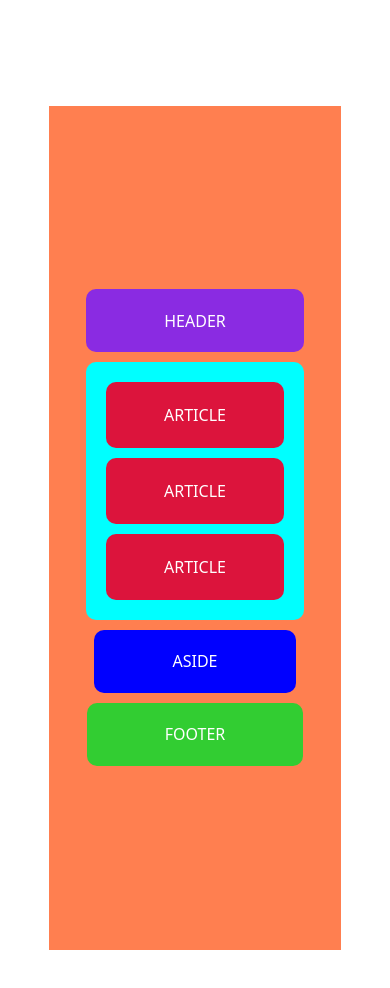
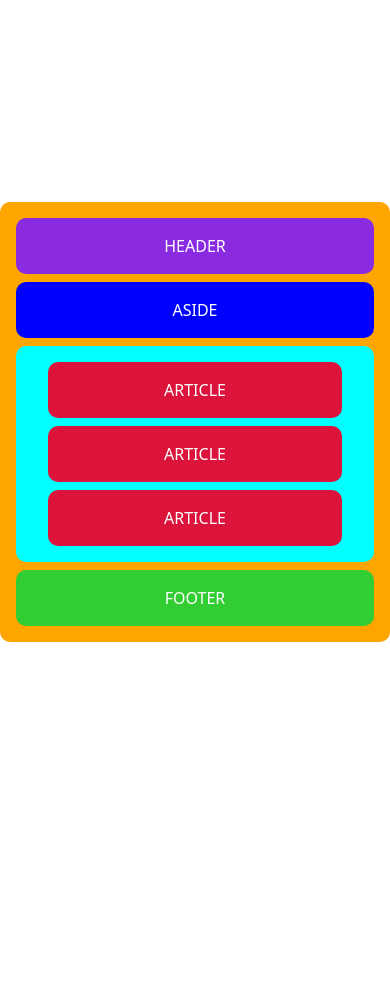
Before and after one commit to Amber-Ratliff/flexbox-wireframe-practice, a plain HTML site: page index.html in a window 390 px wide. After the commit the page ends 844 px from the top, so only its background shows below. Drawn offline with Linux system fonts and the light colour scheme.

Commit message:
added a media query for desktop view and fixed the issues with mobile view

```diff
--- a/css/style.css
+++ b/css/style.css
@@ -1,47 +1,83 @@
 @import url("./reset.css");
 
-.flexbox-container {
-    height: 100vh;
-    width: 75vw;
-    margin: 12.5vh 12.5vw;
+body {
     display: flex;
-    background-color: coral;
-    flex-direction: column;
     align-items: center;
     justify-content: center;
-    gap: 10px;
-    flex: 3 0 0;
+    font-size: 16px;
+}
 
+.flexbox-container {
+    display: flex;
+    flex-direction: column;
+    gap: 0.5rem;
+    background-color: orange;
+    padding: 1rem;
+    border-radius: 10px;
+    width: 100%;
+    flex-wrap: wrap;
+    height: 100%;
 }
+
 .section {
     display: flex;
     flex-direction: column;
     background-color: aqua;
     border-radius: 10px;
-    padding: 5vw;
-    gap: 10px;
+    padding: 1rem 2rem;
+    gap: 0.5rem;
+    width: 100%;
+    align-self: end;
 }
+
 article {
     border-radius: 10px;
     background-color: crimson;
     color: white;
-    padding: 2.5vh 15vw;
+    padding: 1rem 2rem;
+    text-align: center;
 }
+
 .header {
     background-color: blueviolet;
     color: white;
-    padding: 5vw 20vw;
+    padding: 1rem 4rem;
     border-radius: 10px;
+    width: 100%;
+    text-align: center;
 }
 .aside {
     background-color: blue;
     color: white;
-    padding: 5vw 20vw;
+    padding: 1rem 4rem;
     border-radius: 10px;
+    text-align: center;
+    width: 100%;
 }
+
 .footer {
     background-color: limegreen;
     color: white;
-    padding: 5vw 20vw;
+    padding: 1rem 4rem;
     border-radius: 10px;
+    width: 100%;
+    text-align: center;
 }
+
+
+@media screen and (min-width: 1028px) {
+    .flexbox-container {
+        flex-direction: row;
+        gap: 0.5rem;
+        align-content: space-between;
+    }
+
+
+    .aside {
+        width: 20%;
+    }
+
+    .section {
+        width: 75%;
+    }
+}
--- a/index.html
+++ b/index.html
@@ -9,12 +9,12 @@
 <body>
     <div class="flexbox-container">
         <header class="header">HEADER</header>
+        <aside class="aside">ASIDE</aside>
         <section class="section">
             <article>ARTICLE</article>
             <article>ARTICLE</article>
             <article>ARTICLE</article>
         </section>
-        <aside class="aside">ASIDE</aside>
         <footer class="footer">FOOTER</footer>
     </div>
 </body>
```
Also changed, not shown: desktop-wireframe.png (added).
